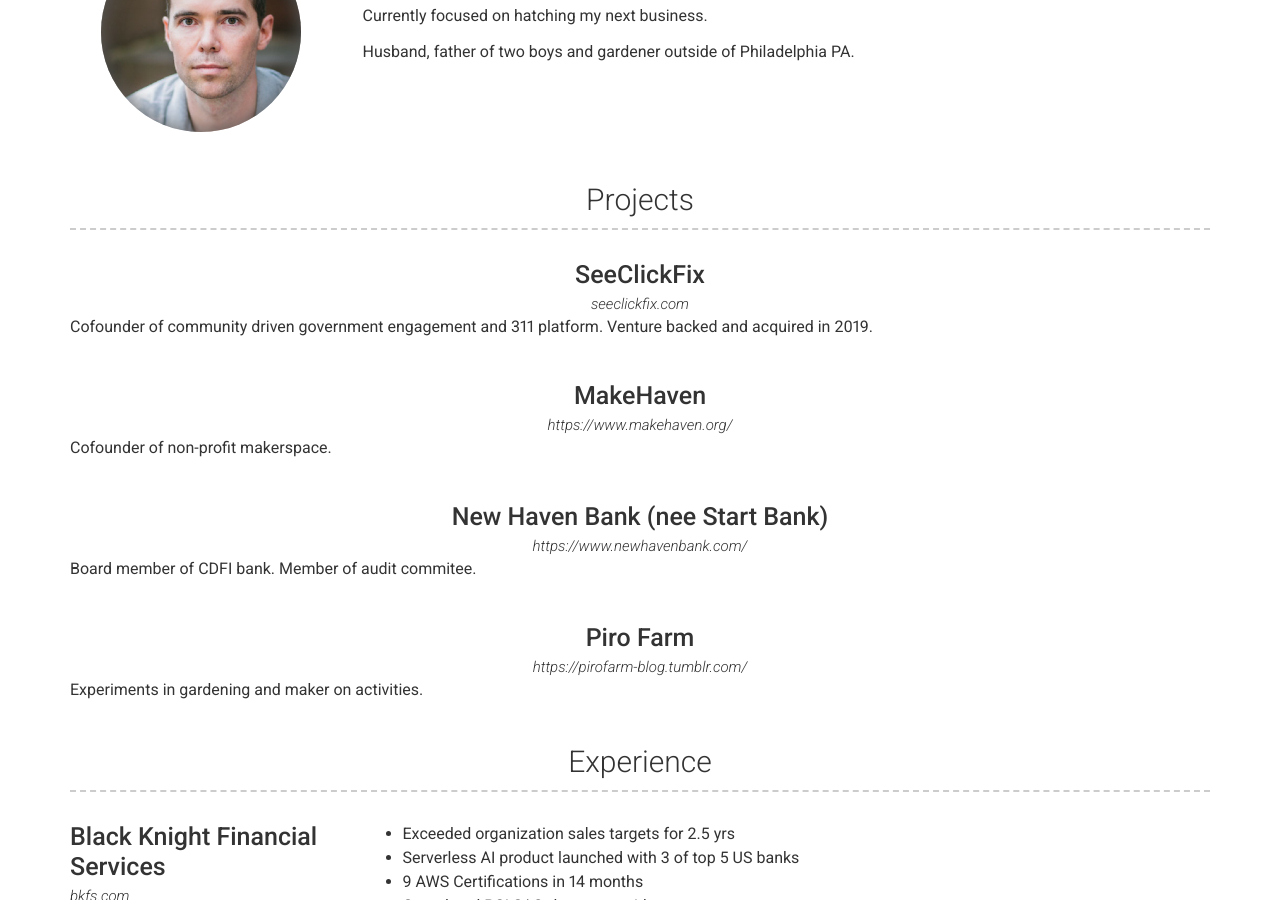
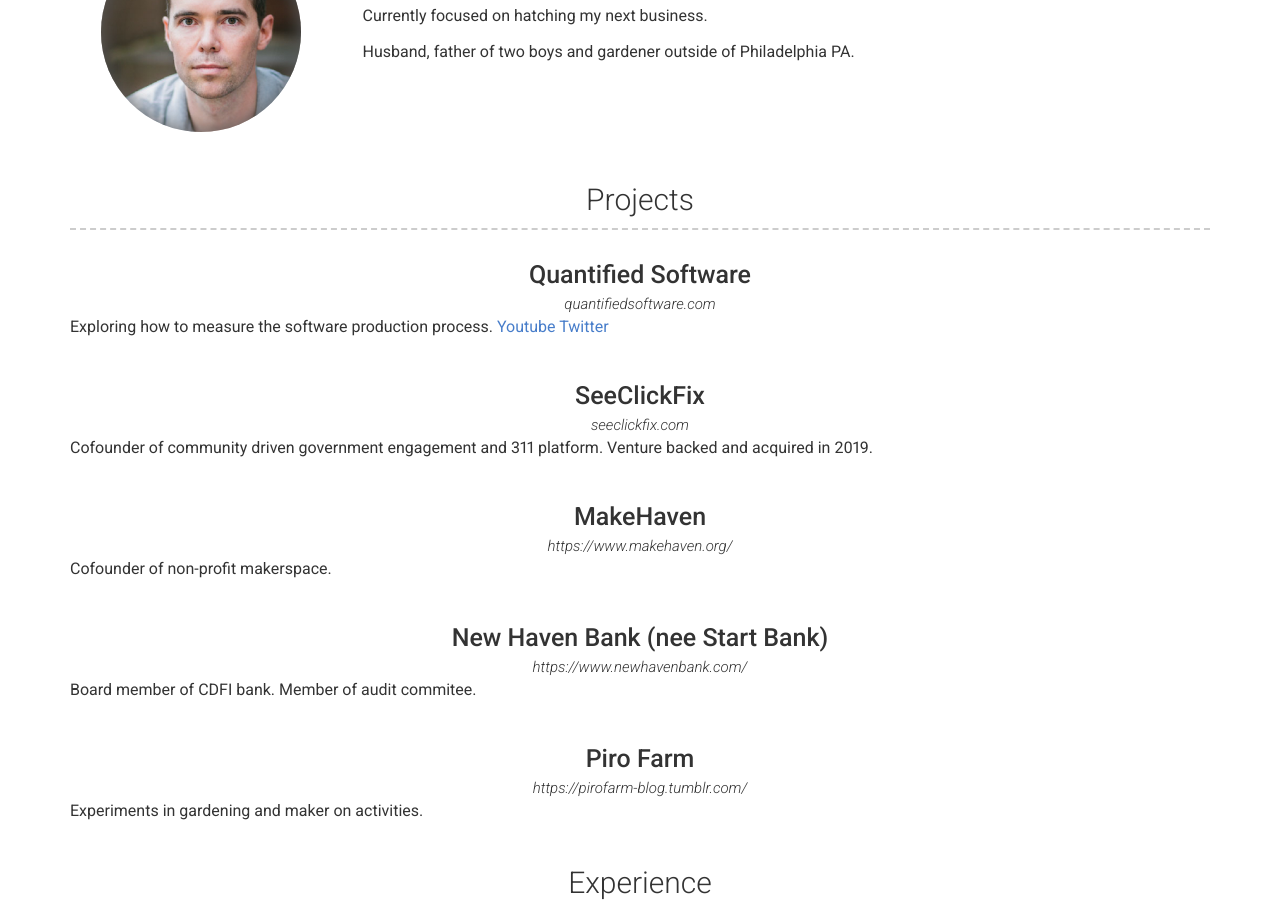
Before and after one commit to seekayel/kamlasater.com, a Jekyll site: the page built from index.md, in a window 1280 px wide and 900 px high, scrolled down 370 px. Built offline with Jekyll 4.4.1, drawn with Linux system fonts in a browser that asks for light colours; nearby versions of some CDN libraries.

Commit message:
Added Quantified Software to projects

```diff
--- a/_data/projects.yml
+++ b/_data/projects.yml
@@ -1,3 +1,9 @@
+- layout: top-middle
+  name: Quantified Software
+  link: quantifiedsoftware.com
+  description: | # this will include new lines to allow paragraphs
+    Exploring how to measure the software production process. [Youtube](https://www.youtube.com/channel/UCz-mJfAY8vjz9v4D8ePNj-w) [Twitter](https://twitter.com/quantsoftware)
+
 - layout: top-middle
   name: SeeClickFix
   link: seeclickfix.com
```
